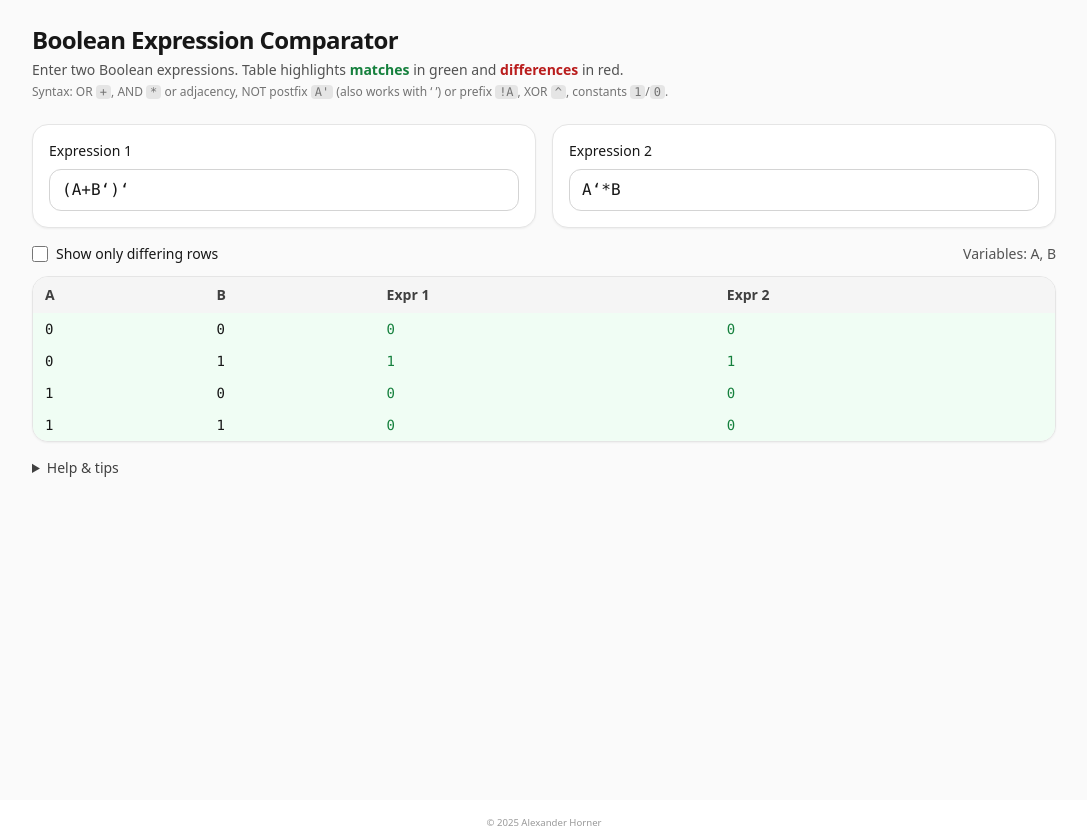
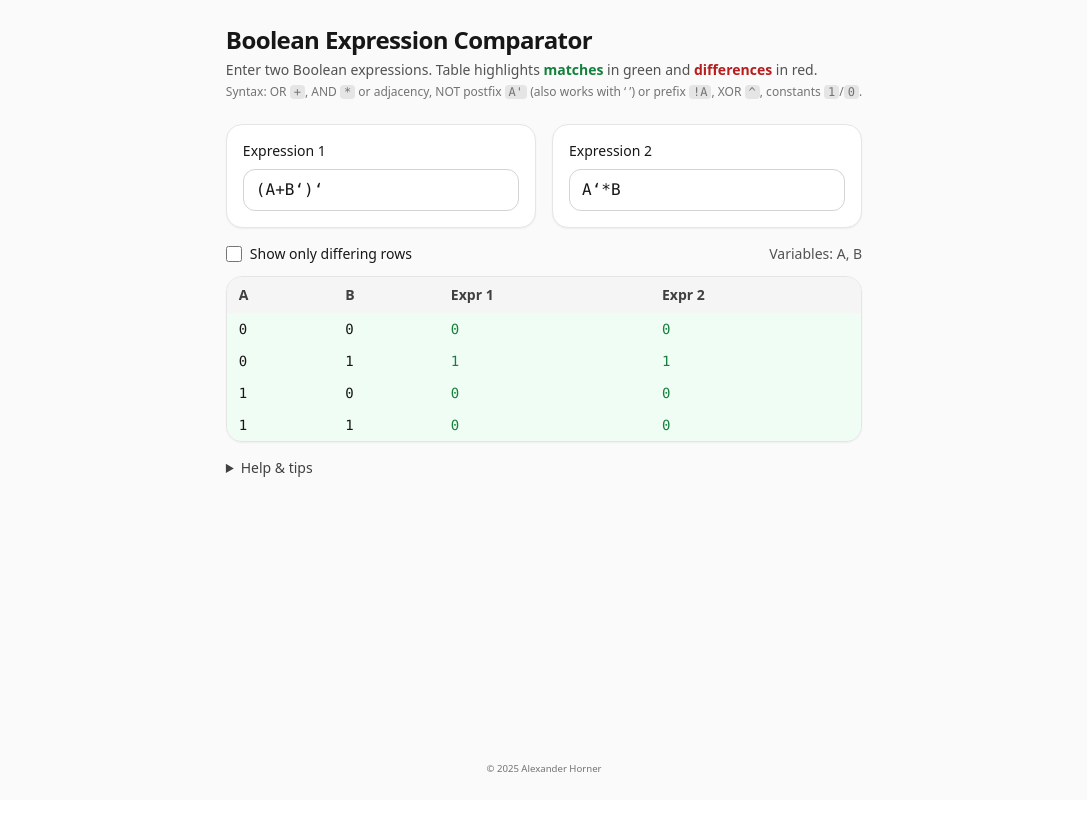
Before and after one commit to alexanderhorner/boolean-expression-comparator, a React (Vite) app: page / in a window 1280 px wide. Shown: the whole page, without its empty margins (96-1183 px from the left). After the commit the page ends 800 px from the top, so only its background shows below. Built offline with nearby package versions, Linux system fonts and the light colour scheme.

Commit message:
Add React Tailwind footer

```diff
--- a/index.html
+++ b/index.html
@@ -7,9 +7,6 @@
 </head>
 <body>
   <div id="root"></div>
-  <footer style="font-size: 0.6rem; text-align: center; color: #999; margin-top: 1rem;">
-    © 2025 Alexander Horner
-  </footer>
   <script type="module" src="/src/main.tsx"></script>
 </body>
 </html>
--- a/src/App.tsx
+++ b/src/App.tsx
@@ -219,8 +219,8 @@ export default function App() {
   const display = useMemo(() => (onlyDiff ? table.filter((r) => !r.same) : table), [table, onlyDiff]);
 
   return (
-    <div className="min-h-screen w-full bg-neutral-50 text-neutral-900 p-6">
-      <div className="max-w-5xl mx-auto">
+    <div className="min-h-screen w-full bg-neutral-50 text-neutral-900 p-6 flex flex-col">
+      <div className="max-w-5xl mx-auto flex-1">
         <header className="mb-6">
           <h1 className="text-2xl font-semibold tracking-tight">Boolean Expression Comparator</h1>
           <p className="text-sm text-neutral-600 mt-1">
@@ -321,6 +321,9 @@ export default function App() {
           </div>
         </details>
       </div>
+      <footer className="text-[0.6rem] text-neutral-500 text-center mt-4">
+        © 2025 Alexander Horner
+      </footer>
     </div>
   );
 }
```
